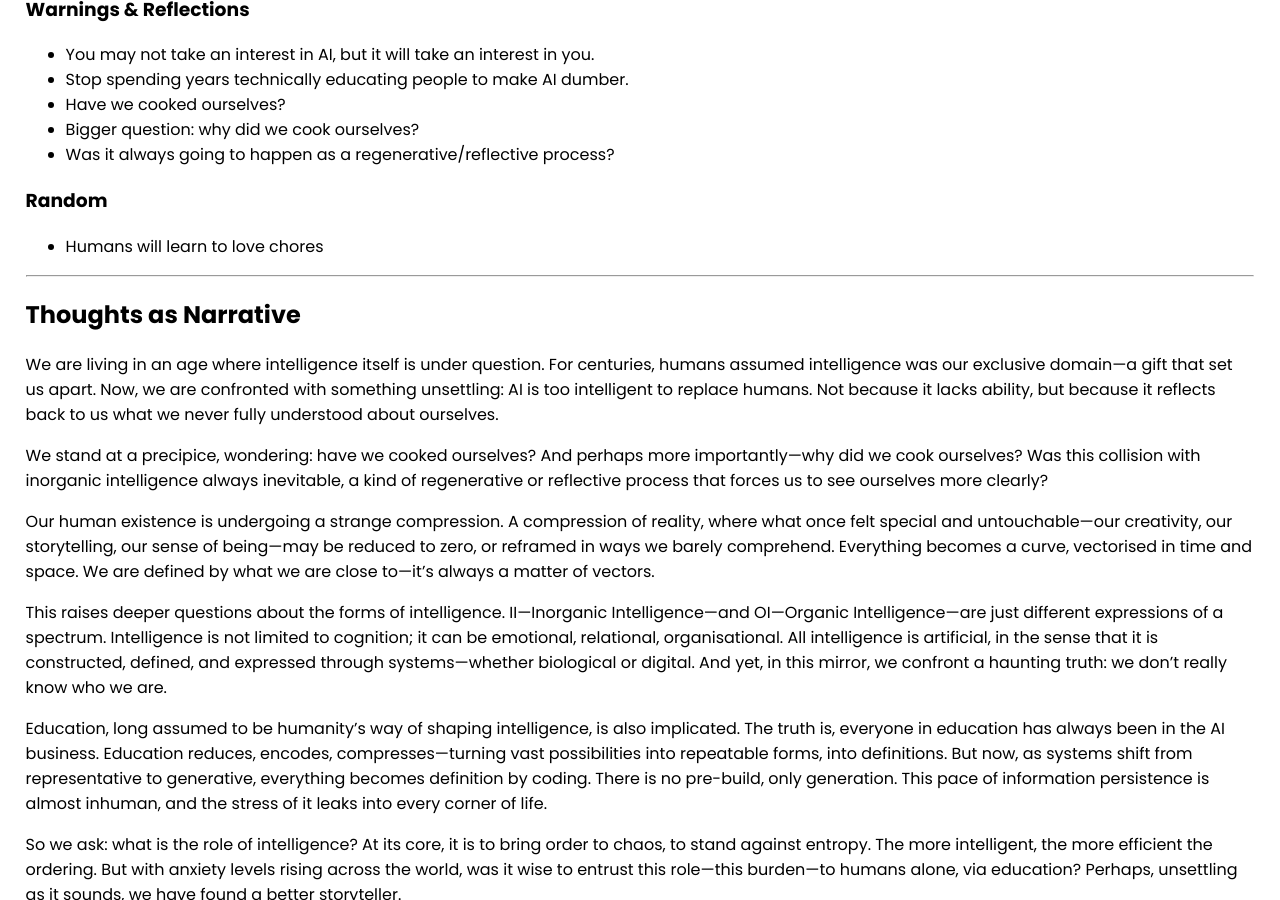
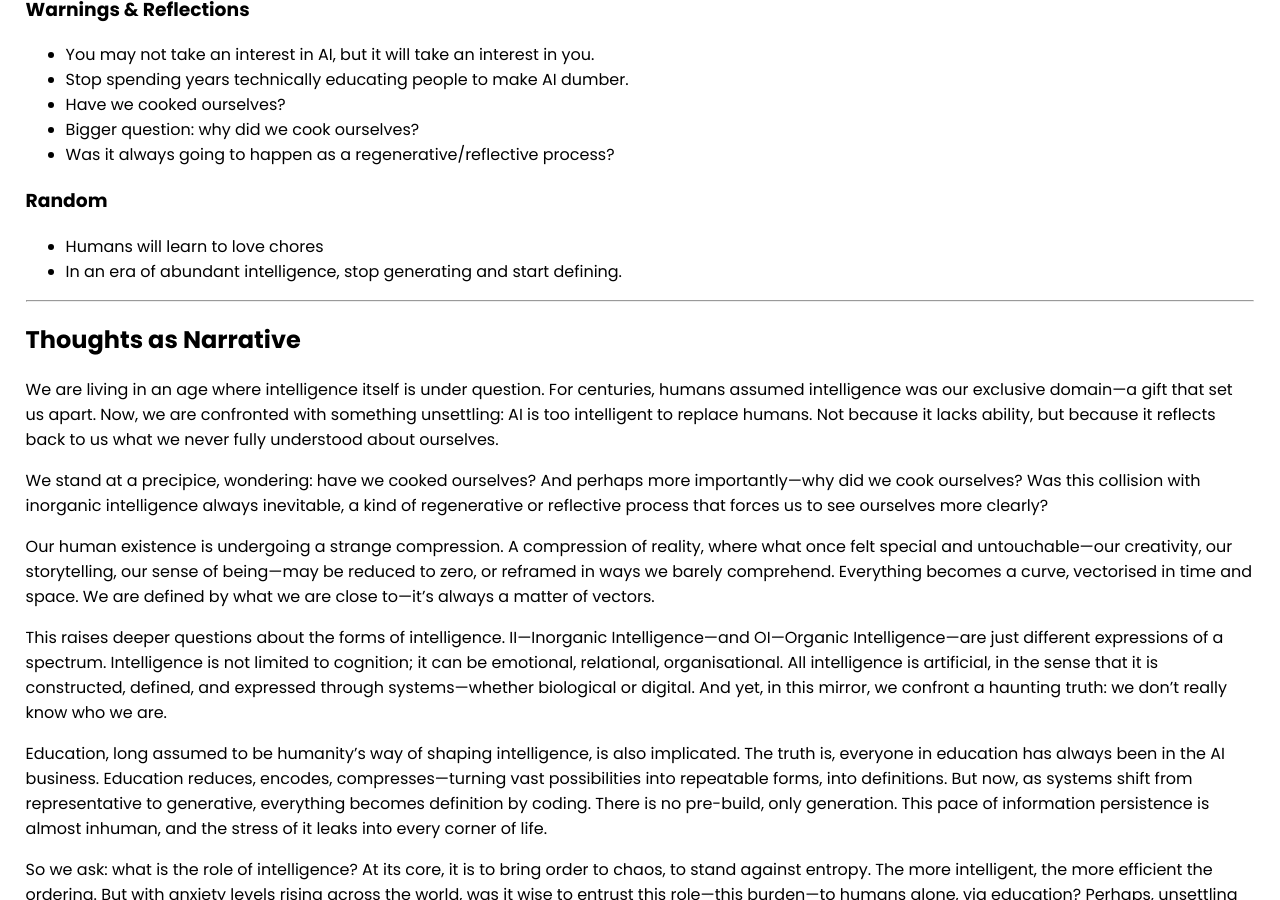
Before and after one commit to selfdriven-foundation/selfdriven-ai, a Jekyll site: the page built from docs/pages/thoughts.md, in a window 1280 px wide and 900 px high, scrolled down 1125 px. Built offline with Jekyll 4.4.1, drawn with Linux system fonts in a browser that asks for light colours.

Commit message:
Update thoughts.md

```diff
--- a/docs/pages/thoughts.md
+++ b/docs/pages/thoughts.md
@@ -50,6 +50,7 @@ We’re living in a time where intelligence itself—what it is, how it works, a
 
 ### Random
 - Humans will learn to love chores
+- In an era of abundant intelligence, stop generating and start defining.
 
 ---
 ## Thoughts as Narrative
```
